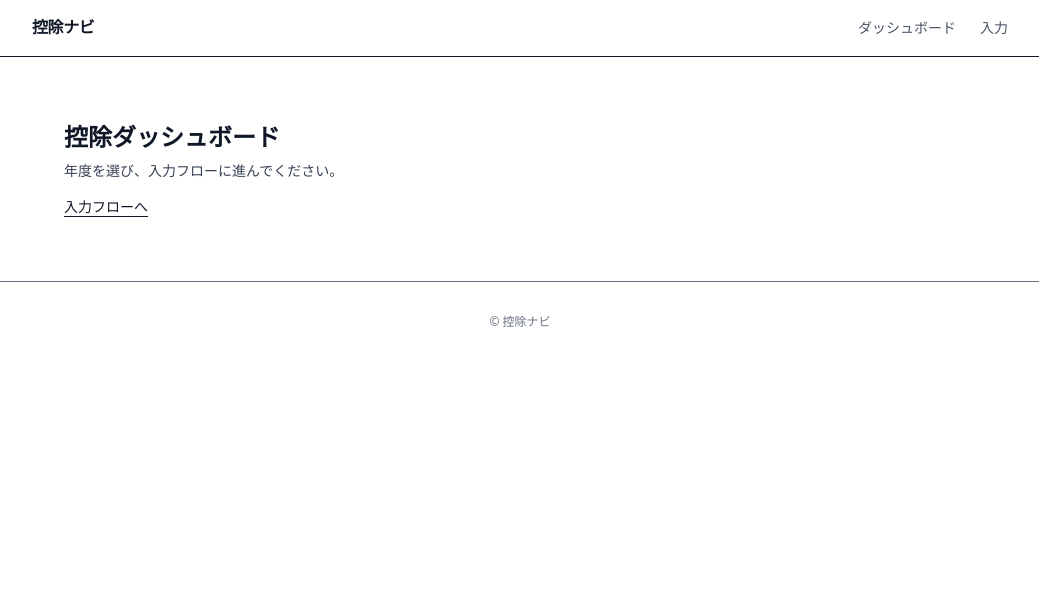
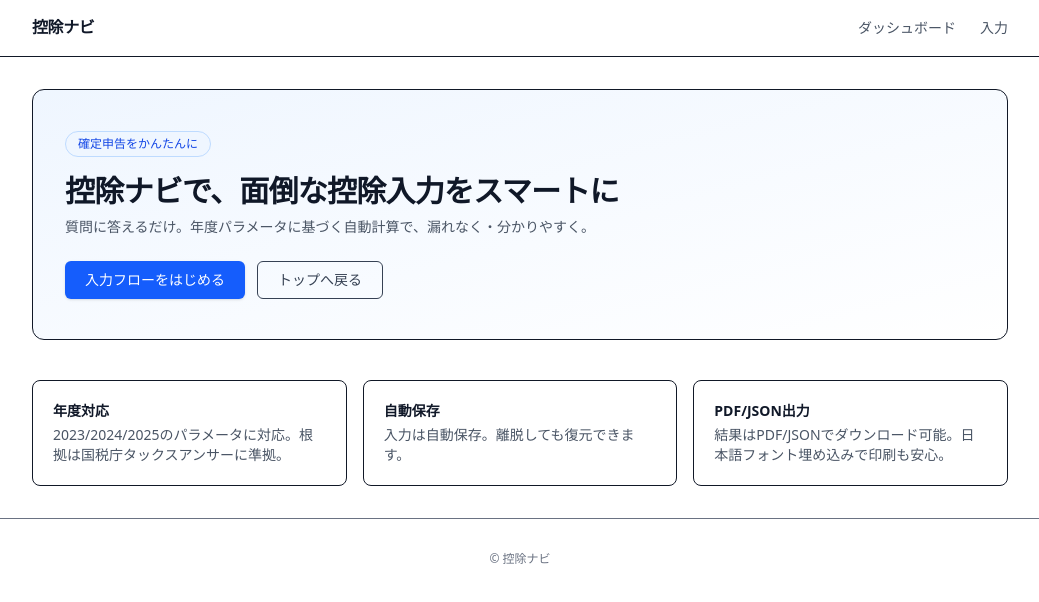
Before and after one commit to shunki-235/koujo-navi, a Next.js app: page /deductions in a window 1280 px wide. Shown: the top 602 px of the page, without its empty margins (120-1159 px from the left). Built offline with nearby package versions, Linux system fonts and the light colour scheme.

Commit message:
feat(ui): ダッシュボードをモダンなヒーロー/CTA/特徴グリッドに刷新（参考: freee会計個人 https://www.freee.co.jp/accounting/individual/）

```diff
--- a/src/app/(deductions)/deductions/page.tsx
+++ b/src/app/(deductions)/deductions/page.tsx
@@ -1,11 +1,32 @@
 export default function DeductionsDashboardPage() {
   return (
-    <section className="space-y-6">
-      <div className="bg-white p-8">
-        <h1 className="text-2xl font-semibold text-gray-900">控除ダッシュボード</h1>
-        <p className="mt-2 text-sm text-gray-700">年度を選び、入力フローに進んでください。</p>
-        <div className="mt-4 text-sm">
-          <a href="/deductions/flow" className="text-gray-900 underline underline-offset-4 hover:opacity-70">入力フローへ</a>
+    <section className="space-y-10">
+      {/* Hero */}
+      <div className="relative overflow-hidden rounded-xl border bg-gradient-to-br from-blue-50 to-white">
+        <div className="px-8 py-10">
+          <span className="inline-flex items-center rounded-full border border-blue-200 bg-blue-50 px-3 py-1 text-xs font-medium text-blue-700">確定申告をかんたんに</span>
+          <h1 className="mt-4 text-3xl font-semibold tracking-tight text-gray-900">控除ナビで、面倒な控除入力をスマートに</h1>
+          <p className="mt-2 text-sm text-gray-600">質問に答えるだけ。年度パラメータに基づく自動計算で、漏れなく・分かりやすく。</p>
+          <div className="mt-6 flex gap-3">
+            <a href="/deductions/flow" className="inline-flex items-center rounded-md bg-blue-600 px-5 py-2 text-sm font-medium text-white shadow hover:bg-blue-700">入力フローをはじめる</a>
+            <a href="/" className="inline-flex items-center rounded-md border px-5 py-2 text-sm font-medium text-gray-700 hover:bg-blue-50">トップへ戻る</a>
+          </div>
+        </div>
+      </div>
+
+      {/* Features */}
+      <div className="grid grid-cols-1 gap-4 md:grid-cols-3">
+        <div className="rounded-lg border p-5">
+          <div className="text-sm font-semibold text-gray-900">年度対応</div>
+          <p className="mt-1 text-sm text-gray-600">2023/2024/2025のパラメータに対応。根拠は国税庁タックスアンサーに準拠。</p>
+        </div>
+        <div className="rounded-lg border p-5">
+          <div className="text-sm font-semibold text-gray-900">自動保存</div>
+          <p className="mt-1 text-sm text-gray-600">入力は自動保存。離脱しても復元できます。</p>
+        </div>
+        <div className="rounded-lg border p-5">
+          <div className="text-sm font-semibold text-gray-900">PDF/JSON出力</div>
+          <p className="mt-1 text-sm text-gray-600">結果はPDF/JSONでダウンロード可能。日本語フォント埋め込みで印刷も安心。</p>
         </div>
       </div>
     </section>
```
